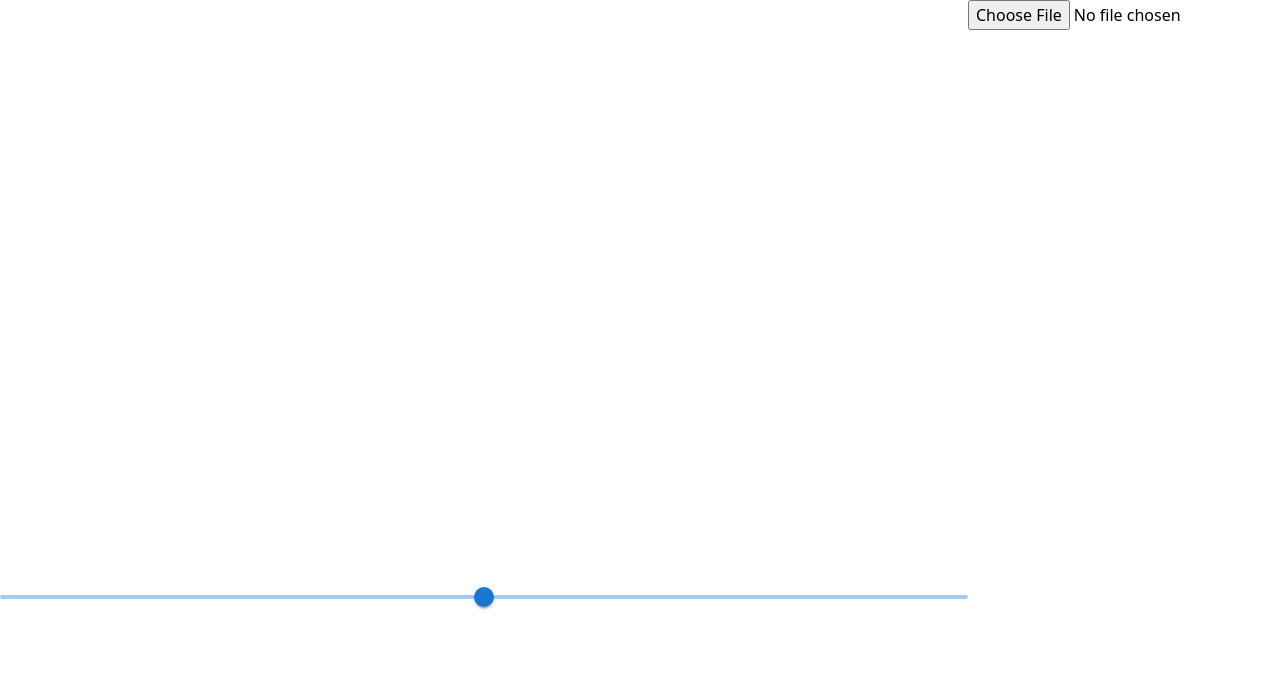
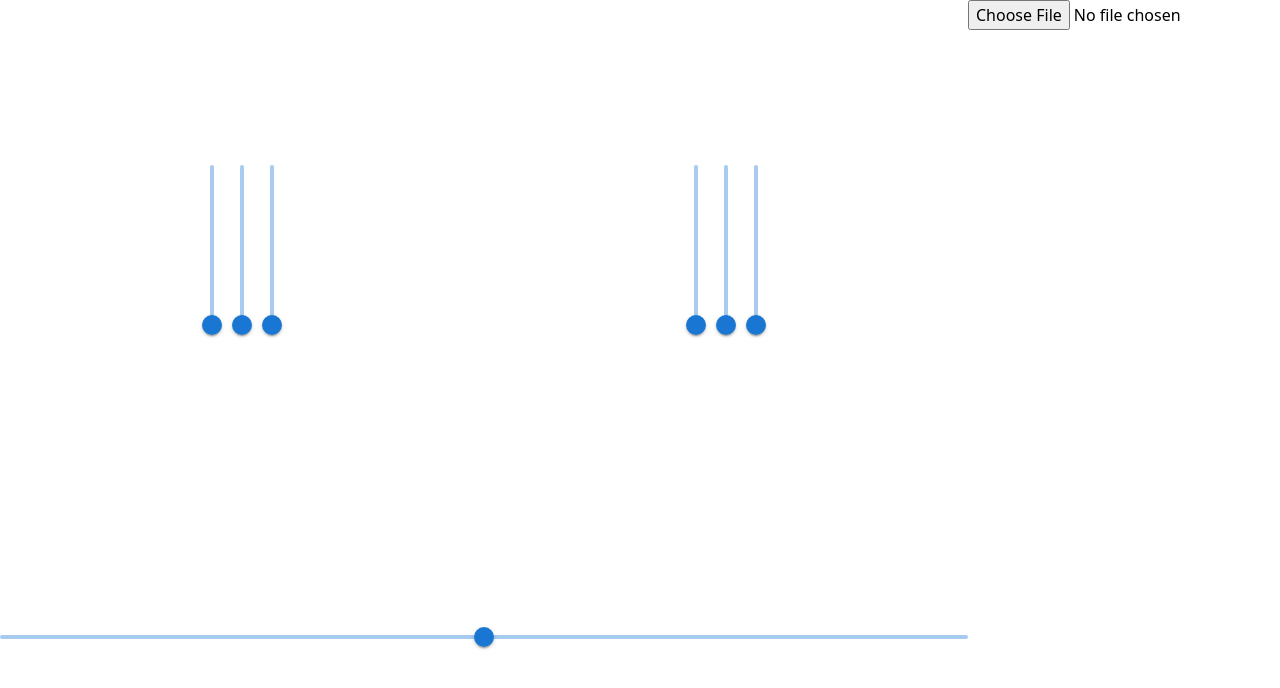
Before and after one commit to enze-l/simple-dj, a React (Create React App) app: page / in a window 1280 px wide. Shown: the top 688 px of the page. Built offline with nearby package versions, Linux system fonts and the light colour scheme.

Commit message:
Add Sliders for EQ

```diff
--- a/src/AudioPlayer.tsx
+++ b/src/AudioPlayer.tsx
@@ -1,6 +1,7 @@
 import IconButton from '@mui/material/IconButton';
 import React, { useEffect, useRef, useState } from 'react';
 import { Pause, PlayArrow } from '@mui/icons-material/';
+import { Slider } from '@mui/material';
 
 export interface AudioPlayerProps {
     audioContext: AudioContext;
@@ -71,9 +72,16 @@ function AudioPlayer(props: AudioPlayerProps) {
   }, [file]);
 
   return (
-    <div className="flex flex-col items-center">
-      <p>{file?.name}</p>
-      <IconButton onClick={handlePlayPause}>{file && playButton}</IconButton>
+    <div>
+      <div className="flex flex-col items-center">
+        <p>{file?.name}</p>
+        <IconButton onClick={handlePlayPause}>{file && playButton}</IconButton>
+      </div>
+      <div className="flex justify-center h-40">
+        <Slider orientation="vertical" />
+        <Slider orientation="vertical" />
+        <Slider orientation="vertical" />
+      </div>
     </div>
   );
 }
```
